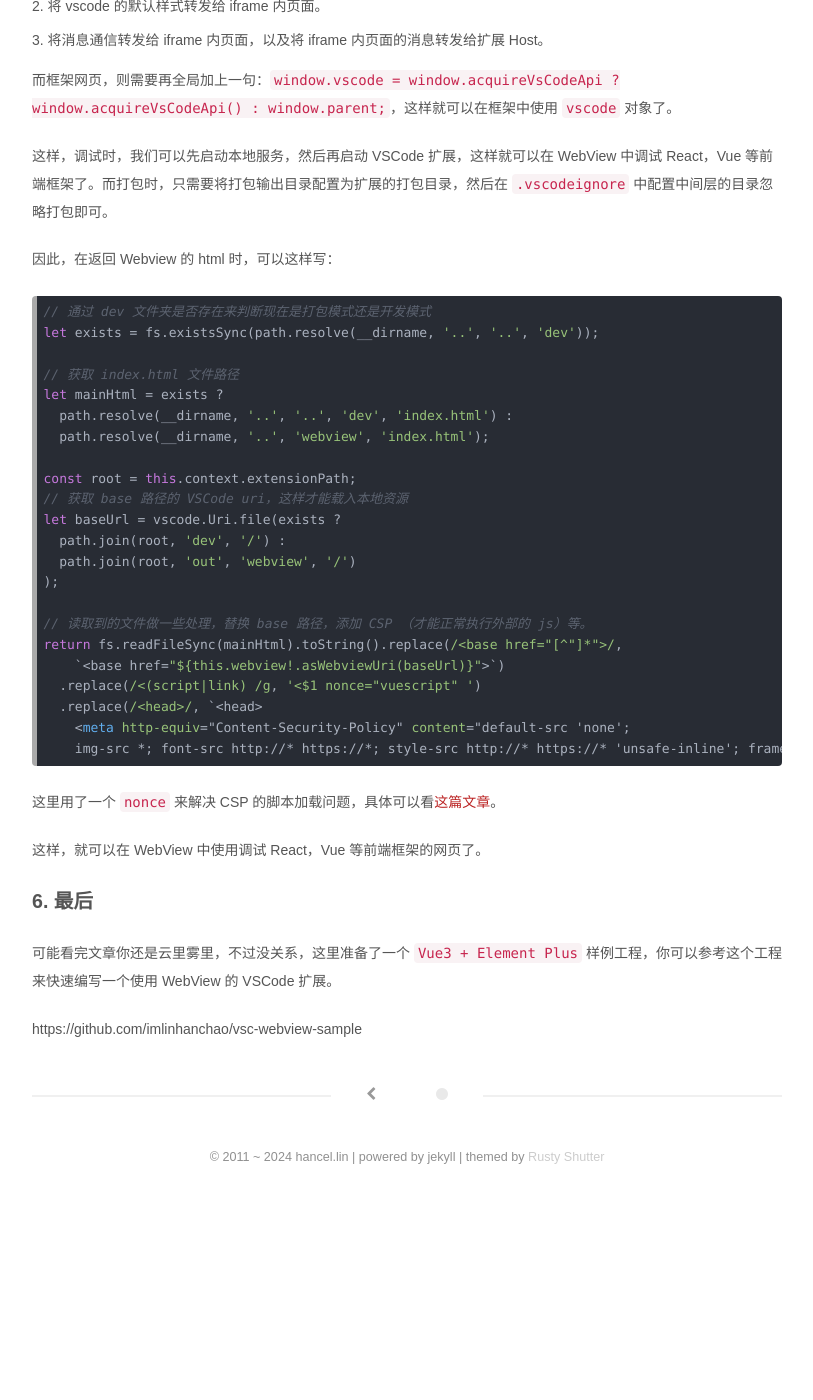
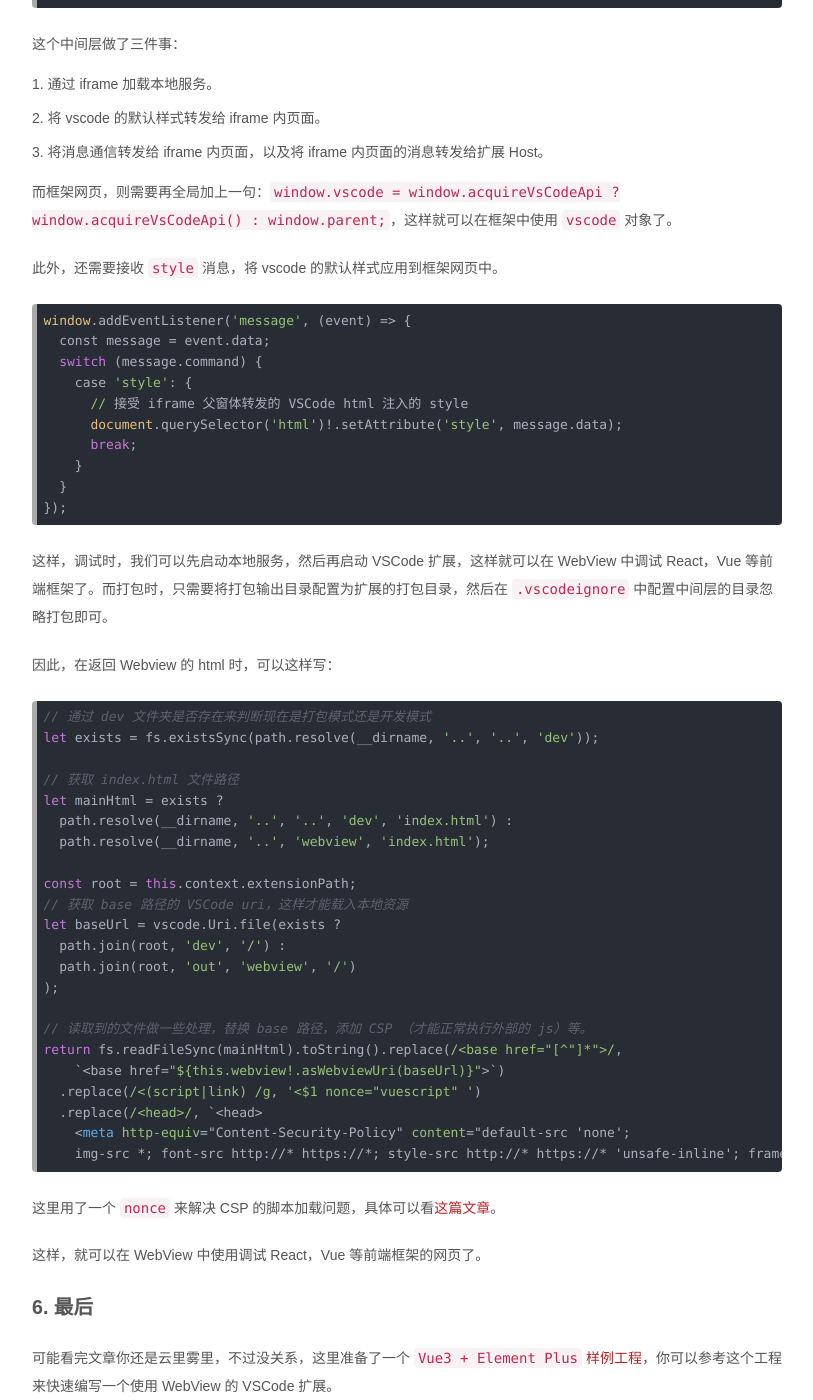
Before and after one commit to imlinhanchao/imlinhanchao, a Jekyll site: the page built from _posts/tech/2024-4-4-how-to-use-webview-in-vscode-extension.md, in a window 1280 px wide and 1400 px high, scrolled down 7932 px. Shown: the whole window, without its empty margins (233-1046 px from the left). Built offline with Jekyll 4.4.1, drawn with Linux system fonts in a browser that asks for light colours; comment, search, counter and statistics services are not loaded; before the commit the page ends 9109 px from its top, so only the background shows below that; some of the changed text lies outside the part shown.

Commit message:
📃 docs: update post

````diff
--- a/_posts/tech/2024-4-4-how-to-use-webview-in-vscode-extension.md
+++ b/_posts/tech/2024-4-4-how-to-use-webview-in-vscode-extension.md
@@ -21,7 +21,7 @@
 
 ### 1.1 Editor 中创建 WebView
 
-在 Editor 中创建 WebView，可以使用 `vscode.window.createWebviewPanel` 方法。这个方法有四个参数：
+在 `vscode.window.createWebviewPanel` 方法中，有四个参数：
 
 - `viewType`：WebView 的类型，用于区分不同的 WebView。
 - `title`：WebView 的标题。
@@ -34,8 +34,8 @@
     'WebView 示例',
     vscode.ViewColumn.Beside,
     {
-        enableScripts: true,
-        localResourceRoots: [vscode.Uri.file(path.join(context.extensionPath))]
+        enableScripts: true, // 是否启用脚本
+        localResourceRoots: [vscode.Uri.file(path.join(context.extensionPath))] // 本地资源根目录
     }
 );
 ```
@@ -58,7 +58,7 @@
 `;
 ```
 
-这样，就可以在 Editor 中创建一个 WebView 了。可以把这部分代码放在一个 Command 中，然后通过 Command Palette 执行。
+这样，就可以在 Editor 中创建一个 WebView 了。可以把这部分代码放在一个 Command 中（Command 需要注册与定义），然后通过 Command Palette 执行。
 
 ```ts
 vscode.commands.registerCommand('webviewSample.show', () => {
@@ -134,7 +134,7 @@
       {
         "id": "webviewSidebar",
         "title": "WebView Sidebar",
-        "icon": "webviewSample.svg"
+        "icon": "webviewSample.svg" // 建议使用无色 svg 图标
       }
     ]
   }
@@ -150,16 +150,14 @@
       {
         "id": "webviewSample", // 此处的 id 和 Webview 注册时填写的 viewType 一致
         "name": "WebView Sample",
-        "icon": "webviewSample.svg" // 建议使用无色 svg 图标
+        "type": "webview" // 视图类型为 webview
       }
     ]
   }
 }
 ```
 
-这样启动扩展，就可以在 SideBar 中看到一个 `webviewSample.svg` 的图标了，点击即可加载 `webviewSample` 的 Webview。
-
-如果是要在 Panel 中创建 WebView，只需要把 `activitybar` 改成 `panel` 即可。
+这样启动扩展，就可以在 SideBar 中看到一个 `webviewSample.svg` 的图标了，点击即可加载 `webviewSample` 的 Webview。如果是要在 Panel 中创建 WebView，只需要把 `activitybar` 改成 `panel` 即可。值得注意的是，视图容器的的类型是数组，也就是一个容器可以包含多个视图。在 Sidebar 中，多个视图会使用纵向排列，而在 Panel 中，多个视图会使用横向排列。多个视图的话，视图是可以折叠的，默认为展开，如果需要初始化时为折叠，则可以通过配置 `visibility` 为 `collapsed` 来折叠。
 
 ## 2. WebView 通信
 
@@ -205,6 +203,8 @@
 ```
 
 这样，就可以实现 WebView 和 VSCode 之间的通信了。
+
+此外，`vscode` 对象不仅有 `postMessage` 方法，还有 `getState` 和 `setState` 方法，可以用来保存 WebView 的状态。这样，就可以在 WebView 的生命周期中保存一些状态了。
 
 ## 3. WebView 生命周期
 
@@ -372,6 +372,21 @@
 
 而框架网页，则需要再全局加上一句：`window.vscode = window.acquireVsCodeApi ? window.acquireVsCodeApi() : window.parent;`，这样就可以在框架中使用 `vscode` 对象了。
 
+此外，还需要接收 `style` 消息，将 vscode 的默认样式应用到框架网页中。
+
+```js
+window.addEventListener('message', (event) => {
+  const message = event.data;
+  switch (message.command) {
+    case 'style': {
+      // 接受 iframe 父窗体转发的 VSCode html 注入的 style
+      document.querySelector('html')!.setAttribute('style', message.data);
+      break;
+    }
+  }
+});
+```
+
 这样，调试时，我们可以先启动本地服务，然后再启动 VSCode 扩展，这样就可以在 WebView 中调试 React，Vue 等前端框架了。而打包时，只需要将打包输出目录配置为扩展的打包目录，然后在 `.vscodeignore` 中配置中间层的目录忽略打包即可。
 
 因此，在返回 Webview 的 html 时，可以这样写：
@@ -407,6 +422,4 @@
 
 ## 6. 最后
 
-可能看完文章你还是云里雾里，不过没关系，这里准备了一个 `Vue3 + Element Plus` 样例工程，你可以参考这个工程来快速编写一个使用 WebView 的 VSCode 扩展。
-
-https://github.com/imlinhanchao/vsc-webview-sample
+可能看完文章你还是云里雾里，不过没关系，这里准备了一个 `Vue3 + Element Plus` [样例工程](https://github.com/imlinhanchao/vsc-webview-template)，你可以参考这个工程来快速编写一个使用 WebView 的 VSCode 扩展。
````
Also changed, not shown: other parts of _posts/tech/2024-4-4-how-to-use-webview-in-vscode-extension.md (+3 -3 lines).
